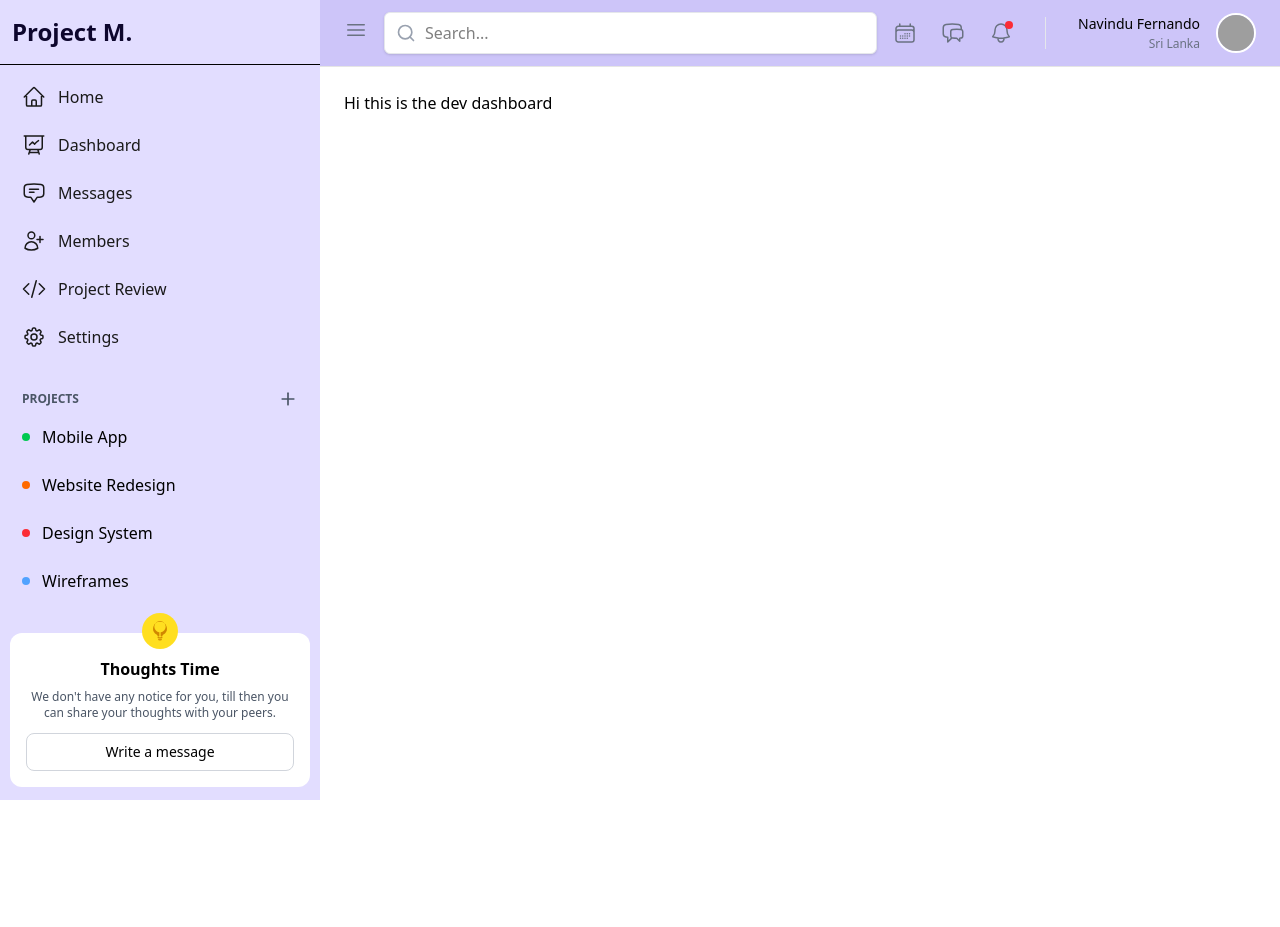
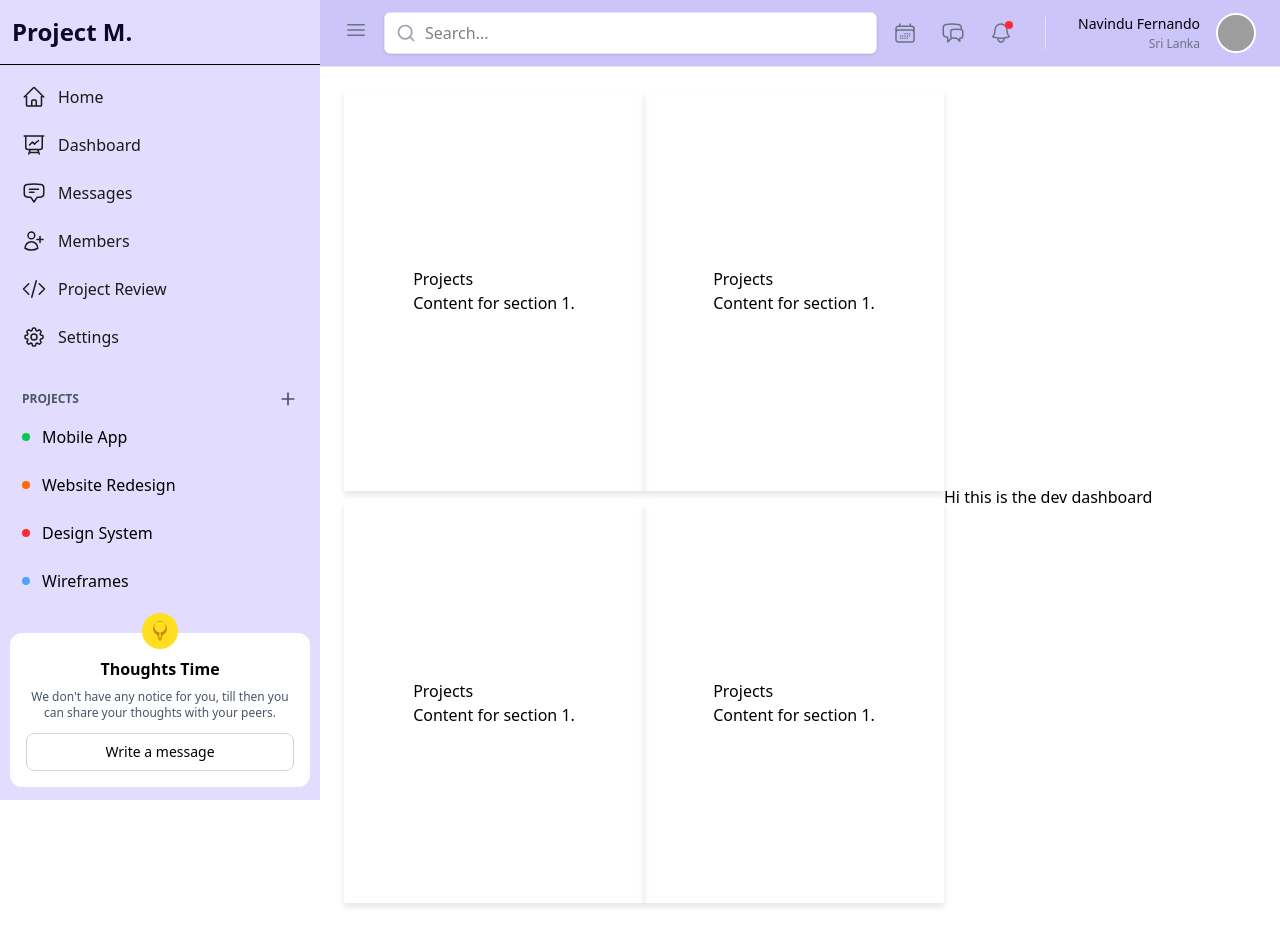
Before and after one commit to navindufernando/QUBIQ, a React (Vite) app in the folder common/sideandnavbar/: page /dashboard in a window 1280 px wide. Before the commit the page ends 800 px from the top, so only its background shows below. Built offline with nearby package versions, Linux system fonts and the light colour scheme; grey boxes are pictures that could not be loaded.

Commit message:
Dev Dashboard basic structure

```diff
--- a/common/sideandnavbar/src/pages/Dashboard-dev/DevDashboard.tsx
+++ b/common/sideandnavbar/src/pages/Dashboard-dev/DevDashboard.tsx
@@ -1,11 +1,62 @@
-import React from 'react'
+import React from "react";
 
 const DevDashboard = () => {
+  const cardStyle = {
+    width: "300px",
+    height: "400px",
+    boxShadow: "0px 4px 6px rgba(0, 0, 0, 0.1)",
+    display: "flex",
+    alignItems: "center",
+    justifyContent: "center",
+  };
+
   return (
-    <div>
-      <h1>Hi this is the dev dashboard</h1>
+    <div className="row flex items-center container-fluid">
+      {/* Main Section */}
+      <div className="col-md-9 grid-items">
+        <div className="row flex">
+          <div className="col-md-6 mb-3">
+            <div className="card" style={cardStyle}>
+              <div className="card-body">
+                <h2 className="card-title">Projects</h2>
+                <p className="card-text">Content for section 1.</p>
+              </div>
+            </div>
+          </div>
+          <div className="col-md-6 grid-item">
+            <div className="card" style={cardStyle}>
+              <div className="card-body">
+                <h2 className="card-title">Projects</h2>
+                <p className="card-text">Content for section 1.</p>
+              </div>
+            </div>
+          </div>
+        </div>
+        <div className="row flex">
+          <div className="col-md-6 grid-item">
+            <div className="card" style={cardStyle}>
+              <div className="card-body">
+                <h2 className="card-title">Projects</h2>
+                <p className="card-text">Content for section 1.</p>
+              </div>
+            </div>
+          </div>
+          <div className="col-md-6 grid-item">
+            <div className="card" style={cardStyle}>
+              <div className="card-body">
+                <h2 className="card-title">Projects</h2>
+                <p className="card-text">Content for section 1.</p>
+              </div>
+            </div>
+          </div>
+        </div>
+      </div>
+      {/* Calender Section */}
+      <div className="col-md-3">
+        <h3>Hi this is the dev dashboard</h3>
+      </div>
     </div>
-  )
-}
+  );
+};
 
-export default DevDashboard
+export default DevDashboard;
```
Also changed, not shown: 1 other file (tests, documents, lock files or other folders).
